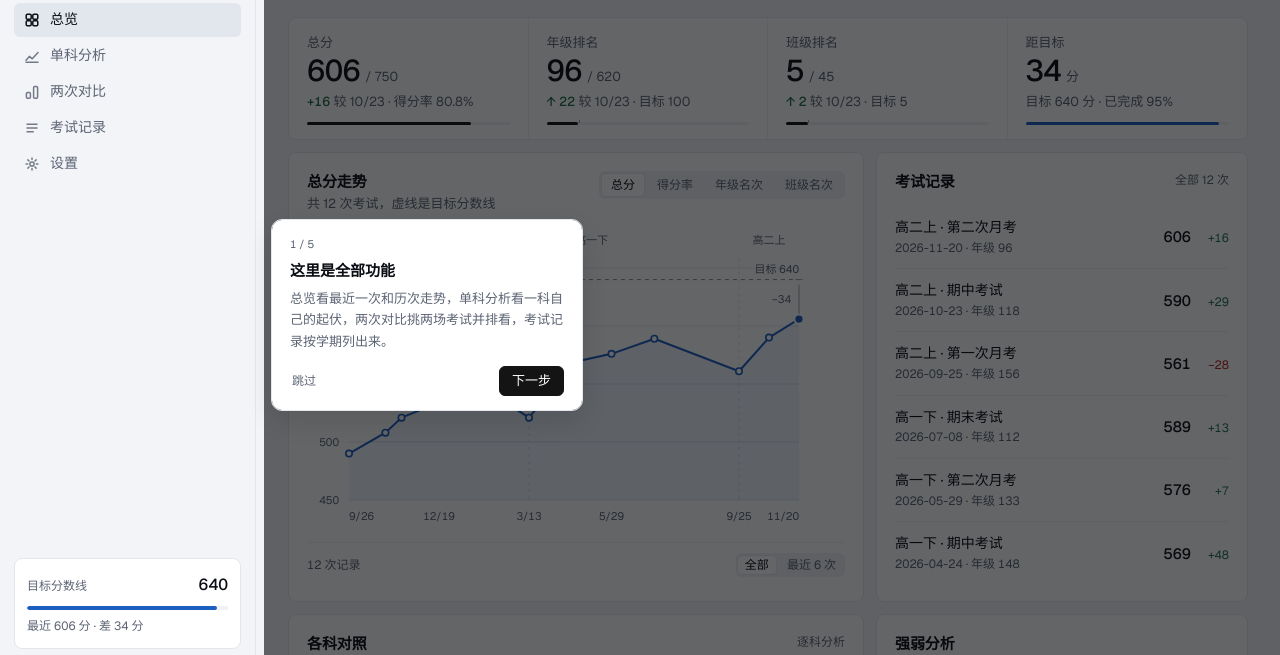
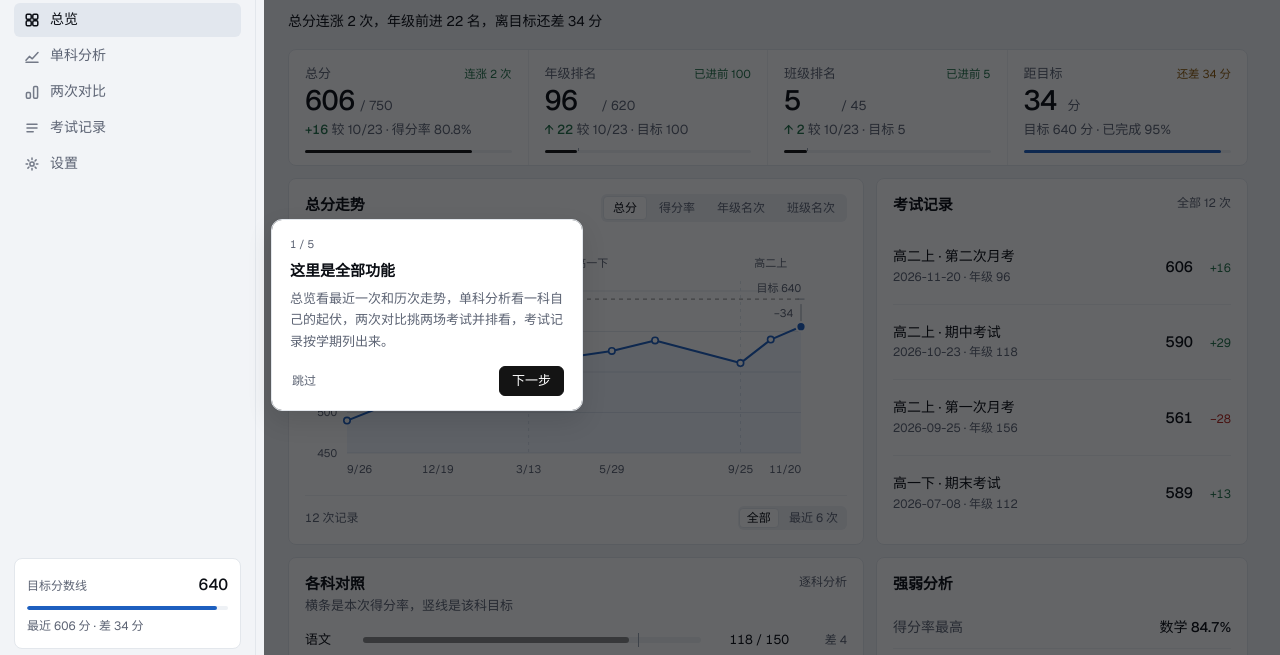
Before and after one commit to nDhnzr6r/chengji, a plain HTML site: page index.html in a window 1280 px wide. Shown: the part 85-740 px from the top of the page. Drawn offline with Linux system fonts and the light colour scheme.

Commit message:
总览改为仪表盘布局：加一句结论和四格指标的状态判断，压缩首屏让六科对照与强弱分析完整入屏

```diff
--- a/assets/app.css
+++ b/assets/app.css
@@ -27,6 +27,7 @@
   --accent: #141414;
   --positive: #24714a;
   --negative: #b3261e;
+  --warn: #8f5d10;
   --chart-1: #141414;
   --chart-2: #8a8a8a;
   --chart-3: #1d5fbf;
@@ -90,6 +91,7 @@
   --accent: #f0f3f7;
   --positive: #4cc38a;
   --negative: #ef7269;
+  --warn: #d9a45b;
   --chart-1: #e6ebf2;
   --chart-2: #6f7885;
   --chart-3: #5a9bf5;
@@ -392,6 +394,13 @@ button, input, select { font: inherit; color: inherit; }
   margin-top: 4px;
 }
 
+.verdict {
+  font-size: 14px;
+  color: var(--text);
+  margin: -6px 0 16px;
+  letter-spacing: -0.005em;
+}
+
 .head-actions { display: flex; align-items: center; gap: 10px; flex: none; }
 
 /* ---------------- 閹稿鎸?---------------- */
@@ -462,7 +471,7 @@ button, input, select { font: inherit; color: inherit; }
   background: var(--surface);
   border: 1px solid var(--border);
   border-radius: var(--radius-card);
-  padding: 18px 18px 16px;
+  padding: 15px 16px 14px;
   transition: border-color 220ms var(--ease-soft);
 }
 
@@ -504,10 +513,10 @@ button, input, select { font: inherit; color: inherit; }
 }
 
 .kpi {
-  padding: 15px 18px 14px;
+  padding: 14px 16px 12px;
   border-right: 1px solid var(--rule);
   display: grid;
-  grid-template-columns: auto minmax(0, 1fr);
+  grid-template-columns: auto minmax(0, 1fr) auto;
   align-items: baseline;
   column-gap: 5px;
   min-width: 0;
@@ -515,10 +524,24 @@ button, input, select { font: inherit; color: inherit; }
 
 .kpi:last-child { border-right: none; }
 
-.kpi-label { font-size: 13px; color: var(--muted); grid-column: 1 / -1; }
+.kpi-label { font-size: 13px; color: var(--muted); grid-column: 1; }
+
+.kpi-state {
+  grid-column: 3;
+  justify-self: end;
+  font-size: 11.5px;
+  line-height: 1.4;
+  white-space: nowrap;
+  color: var(--muted);
+}
+
+.kpi-state.is-good { color: var(--positive); }
+.kpi-state.is-warn { color: var(--warn); }
+.kpi-state.is-bad { color: var(--negative); }
+.kpi-state.is-flat { color: var(--muted); }
 
 .kpi-value {
-  font-size: 30px;
+  font-size: 28px;
   font-weight: 500;
   letter-spacing: -0.02em;
   line-height: 1.18;
@@ -600,11 +623,11 @@ button, input, select { font: inherit; color: inherit; }
 .card-side { grid-column: 2; grid-row: 1; }
 .card-table { grid-column: 1 / -1; grid-row: 2; }
 
-.card-records { display: flex; flex-direction: column; align-self: start; }
-
-.card-records .record-list { display: flex; flex-direction: column; }
-
-.card-records .record { padding: 11px 0; }
+.card-records { display: flex; flex-direction: column; }
+
+.card-records .record-list { flex: 1; display: flex; flex-direction: column; }
+
+.card-records .record { flex: 1; padding: 11px 0; }
 
 .card-side { display: flex; flex-direction: column; }
 .card-side .card-body { flex: 1; display: flex; flex-direction: column; min-width: 0; }
@@ -773,7 +796,7 @@ button, input, select { font: inherit; color: inherit; }
 
 /* ---------------- 閻╊喗鐖ｇ€靛湱鍙庨弶?---------------- */
 
-.bullets { display: flex; flex-direction: column; gap: 13px; }
+.bullets { display: flex; flex-direction: column; gap: 9px; }
 
 .bullet-row {
   display: grid;
--- a/assets/app.js
+++ b/assets/app.js
@@ -188,7 +188,7 @@
       var opts = {
         target: data.target[metric] || null,
         targetLabel: m.label,
-        height: host.clientWidth < 520 ? 240 : 302,
+        height: host.clientWidth < 520 ? 200 : 232,
         unit: m.unit,
         digits: m.digits,
         invert: m.invert,
@@ -296,7 +296,7 @@
       var opts = {
         target: parts.target,
         targetLabel: '目标',
-        height: host.clientWidth < 520 ? 240 : 302,
+        height: host.clientWidth < 520 ? 200 : 232,
         xMode: 'time',
         bands: parts.bands,
         label: '单科走势',
--- a/assets/store.js
+++ b/assets/store.js
@@ -265,6 +265,118 @@
   }
 
   /* 进步最大 / 最需补的科目：看与上一场相比的得分率变化 */
+  /* ---------- 结论 ---------- */
+
+  function signed(n) {
+    var v = Number(n) || 0;
+    if (Math.abs(v) < 0.005) return '0';
+    return (v > 0 ? '+' : '−') + Math.abs(v).toFixed(0);
+  }
+
+  /* 把最近的走势翻成一句话和几个状态词，省得每次自己看数字 */
+  function insight(state) {
+    var list = sorted(state);
+    if (!list.length) return null;
+
+    var last = list[list.length - 1];
+    var prev = list.length > 1 ? list[list.length - 2] : null;
+    var total = examTotal(state, last);
+    var prevTotal = prev ? examTotal(state, prev) : null;
+    var goal = targetTotal(state);
+    var gap = goal - total;
+    var rankGrade = Number(last.ranks.grade) || null;
+    var goalGrade = Number(state.config.targetRankGrade) || null;
+    var rankClass = Number(last.ranks.class) || null;
+    var goalClass = Number(state.config.targetRankClass) || null;
+    var full = fullTotal(state);
+
+    /* 连续上涨和连续下跌的次数 */
+    var up = 0;
+    for (var i = list.length - 1; i > 0; i--) {
+      if (examTotal(state, list[i]) > examTotal(state, list[i - 1])) up++;
+      else break;
+    }
+    var down = 0;
+    for (var j = list.length - 1; j > 0; j--) {
+      if (examTotal(state, list[j]) < examTotal(state, list[j - 1])) down++;
+      else break;
+    }
+
+    var gradeDelta = (prevTotal !== null && rankGrade && Number(prev.ranks.grade))
+      ? Number(prev.ranks.grade) - rankGrade : null;
+    var classDelta = (prevTotal !== null && rankClass && Number(prev.ranks.class))
+      ? Number(prev.ranks.class) - rankClass : null;
+
+    /* 每个数字配一句判断 */
+    var totalState;
+    if (up >= 3) totalState = { text: '连涨 ' + up + ' 次', tone: 'good' };
+    else if (up === 2) totalState = { text: '连涨 2 次', tone: 'good' };
+    else if (up === 1) totalState = { text: '较上次 ' + signed(prevTotal === null ? 0 : total - prevTotal), tone: 'good' };
+    else if (down >= 2) totalState = { text: '连跌 ' + down + ' 次', tone: 'bad' };
+    else if (down === 1) totalState = { text: '较上次 ' + signed(total - prevTotal), tone: 'bad' };
+    else totalState = { text: '与上次持平', tone: 'flat' };
+
+    var gradeState = null;
+    if (rankGrade && goalGrade) {
+      gradeState = rankGrade <= goalGrade
+        ? { text: '已进前 ' + goalGrade, tone: 'good' }
+        : { text: '距前 ' + goalGrade + ' 还差 ' + (rankGrade - goalGrade) + ' 名', tone: 'warn' };
+    } else if (rankGrade) {
+      gradeState = { text: '第 ' + rankGrade + ' 名', tone: 'flat' };
+    }
+
+    var classState = null;
+    if (rankClass && goalClass) {
+      classState = rankClass <= goalClass
+        ? { text: '已进前 ' + goalClass, tone: 'good' }
+        : { text: '距前 ' + goalClass + ' 还差 ' + (rankClass - goalClass) + ' 名', tone: 'warn' };
+    }
+
+    var gapState = gap > 0
+      ? { text: '还差 ' + gap + ' 分', tone: 'warn' }
+      : { text: '已超 ' + Math.abs(gap) + ' 分', tone: 'good' };
+
+    /* 各科达标情况 */
+    var hit = 0, miss = 0;
+    state.config.subjects.forEach(function (s) {
+      var v = Number(last.scores[s.id]);
+      var t = Number(s.target) || 0;
+      if (isNaN(v) || !t) return;
+      if (v >= t) hit++; else miss++;
+    });
+
+    var subjectState = miss === 0 && hit > 0
+      ? { text: hit + ' 科全部达标', tone: 'good' }
+      : { text: hit + ' 科达标 · ' + miss + ' 科没到', tone: miss >= 3 ? 'bad' : 'warn' };
+
+    /* 一句话结论：先说往哪走，再说差多远 */
+    var parts = [];
+    if (up >= 2) parts.push('总分连涨 ' + up + ' 次');
+    else if (down >= 2) parts.push('总分连跌 ' + down + ' 次');
+    else if (prevTotal !== null) parts.push('总分较上次' + (total > prevTotal ? '涨' : total < prevTotal ? '跌' : '持平') + ' ' + Math.abs(total - prevTotal) + ' 分');
+
+    if (gradeDelta !== null && gradeDelta > 0) parts.push('年级前进 ' + gradeDelta + ' 名');
+    else if (gradeDelta !== null && gradeDelta < 0) parts.push('年级后退 ' + Math.abs(gradeDelta) + ' 名');
+    else if (classDelta !== null && classDelta > 0) parts.push('班级前进 ' + classDelta + ' 名');
+
+    parts.push(gap > 0 ? '离目标还差 ' + gap + ' 分' : '已超目标 ' + Math.abs(gap) + ' 分');
+
+    return {
+      total: total,
+      full: full,
+      gap: gap,
+      goal: goal,
+      headlines: parts,
+      totalState: totalState,
+      gradeState: gradeState,
+      classState: classState,
+      gapState: gapState,
+      subjectState: subjectState,
+      up: up,
+      down: down
+    };
+  }
+
   function movers(state) {
     var list = sorted(state);
     if (list.length < 2) return { up: [], down: [] };
@@ -517,6 +629,7 @@
     subjectStats: subjectStats,
     changeSince: changeSince,
     movers: movers,
+    insight: insight,
     schoolYearStart: schoolYearStart,
     enrollYear: enrollYear,
     semesterOf: semesterOf,
--- a/assets/views.js
+++ b/assets/views.js
@@ -211,12 +211,18 @@
     var goalGrade = Number(state.config.targetRankGrade) || null;
     var goalClass = Number(state.config.targetRankClass) || null;
 
-    /* KPI：没填名次的那几格整块不出 */
+    /* KPI：没填名次的那几格整块不出，每格右上角给一句判断 */
+    var ins = S.insight(state);
     var kpiCells = [];
+
+    function stateTag(s) {
+      return s ? '<span class="kpi-state is-' + s.tone + '">' + esc(s.text) + '</span>' : '';
+    }
 
     kpiCells.push(
       '<div class="kpi">' +
       '  <span class="kpi-label">总分</span>' +
+      stateTag(ins && ins.totalState) +
       '  <span class="kpi-value num" id="kpiTotal">' + total + '</span><span class="kpi-unit">/ ' + full + '</span>' +
       '  <span class="kpi-foot">' + (diff ? '<em class="delta ' + (diff.total > 0 ? 'good' : diff.total < 0 ? 'bad' : 'flat') + ' num">' + signed(diff.total) + '</em> 较 ' + shortMd(prev.date) : '首次记录') +
       ' · 得分率 ' + ((total / full) * 100).toFixed(1) + '%</span>' +
@@ -233,6 +239,7 @@
       kpiCells.push(
         '<div class="kpi">' +
         '  <span class="kpi-label">年级排名</span>' +
+        stateTag(ins && ins.gradeState) +
         '  <span class="kpi-value num" id="kpiGrade">' + rankGrade + '</span><span class="kpi-unit">/ ' + gradeSize + '</span>' +
         '  <span class="kpi-foot">' + (diff && prev.ranks.grade ? '<em class="delta ' + (diff.gradeRank < 0 ? 'good' : diff.gradeRank > 0 ? 'bad' : 'flat') + '">' + rankWord(diff.gradeRank).text + '</em> 较 ' + shortMd(prev.date) : '首次记录') +
         (goalGrade ? ' · 目标 ' + goalGrade + '</span>' : '</span>') +
@@ -250,6 +257,7 @@
       kpiCells.push(
         '<div class="kpi">' +
         '  <span class="kpi-label">班级排名</span>' +
+        stateTag(ins && ins.classState) +
         '  <span class="kpi-value num" id="kpiClass">' + rankClass + '</span><span class="kpi-unit">/ ' + classSize + '</span>' +
         '  <span class="kpi-foot">' + (diff && prev.ranks.class ? '<em class="delta ' + (diff.classRank < 0 ? 'good' : diff.classRank > 0 ? 'bad' : 'flat') + '">' + rankWord(diff.classRank).text + '</em> 较 ' + shortMd(prev.date) : '首次记录') +
         (goalClass ? ' · 目标 ' + goalClass + '</span>' : '</span>') +
@@ -264,6 +272,7 @@
     kpiCells.push(
       '<div class="kpi">' +
       '  <span class="kpi-label">距目标</span>' +
+      stateTag(ins && ins.gapState) +
       '  <span class="kpi-value num ' + (gap <= 0 ? 'is-hit' : '') + '" id="kpiGap">' + (gap > 0 ? gap : Math.abs(gap)) + '</span><span class="kpi-unit">' + (gap > 0 ? '分' : '分超出') + '</span>' +
       '  <span class="kpi-foot">目标 ' + goal + ' 分' + (gap <= 0 ? ' · 已跨过' : ' · 已完成 ' + Math.min(100, Math.round((total / goal) * 100)) + '%') + '</span>' +
       (goal > 0 ? '<span class="kpi-progress is-goal"><span style="width:' + Math.min(100, (total / goal) * 100).toFixed(1) + '%"></span></span>' : '') +
@@ -298,7 +307,7 @@
       '</section>';
 
     /* 右栏：考试记录 */
-    var recent = list.slice(-6).reverse();
+    var recent = list.slice(-4).reverse();
     function recordRow(exam, i) {
       var t = S.examTotal(state, exam);
       var idx = list.findIndex(function (e) { return e.id === exam.id; });
@@ -378,6 +387,7 @@
       '    <button class="btn btn-primary" data-action="new-exam">记录一次考试</button>' +
       '  </div>' +
       '</header>' +
+      (ins && ins.headlines.length ? '<p class="verdict">' + ins.headlines.map(esc).join('，') + '</p>' : '') +
       kpi +
       '<div class="grid-main">' +
       '  <div class="col-main">' + trendCard + '</div>' +
```
Also changed, not shown: 1 other file.
